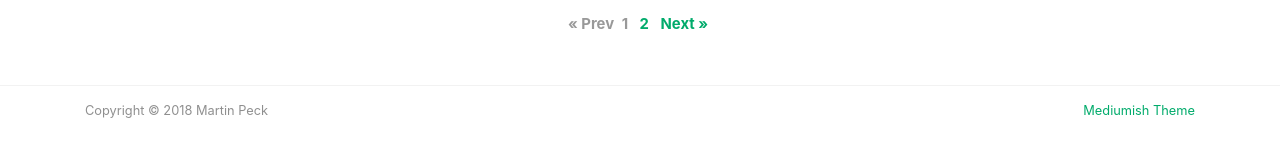
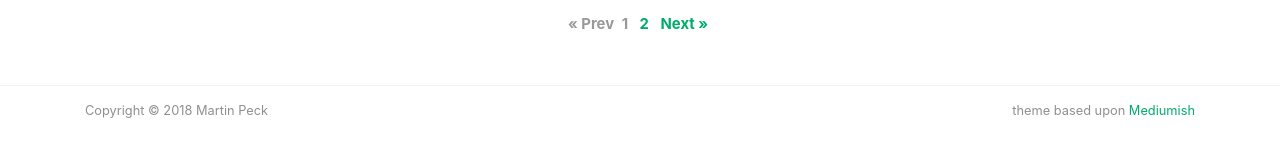
Before and after one commit to martinpeck/martinpeck.github.io, a Jekyll site: the page built from index.html, in a window 1280 px wide and 900 px high, scrolled down 523 px. Shown: the part 706-863 px from the top of the window. Built offline with Jekyll 4.4.1, drawn with Linux system fonts in a browser that asks for light colours; nearby versions of some CDN libraries; the list of posts is cut into pages by our own code; comment, search, counter and statistics services are not loaded.

Commit message:
update theme attribution

```diff
--- a/_layouts/default.html
+++ b/_layouts/default.html
@@ -144,7 +144,7 @@
                  Copyright © {{ site.time | date: "%Y" }} {{ site.copyright_name }}
             </div>
             <div class="col-md-6 col-sm-6 text-center text-lg-right">
-                <a target="_blank" href="https://github.com/wowthemesnet/mediumish-theme-jekyll">Mediumish Theme</a>
+                theme based upon <a target="_blank" href="https://github.com/wowthemesnet/mediumish-theme-jekyll">Mediumish</a>
             </div>
         </div>
     </div>
```
Also changed, not shown: README.md.
